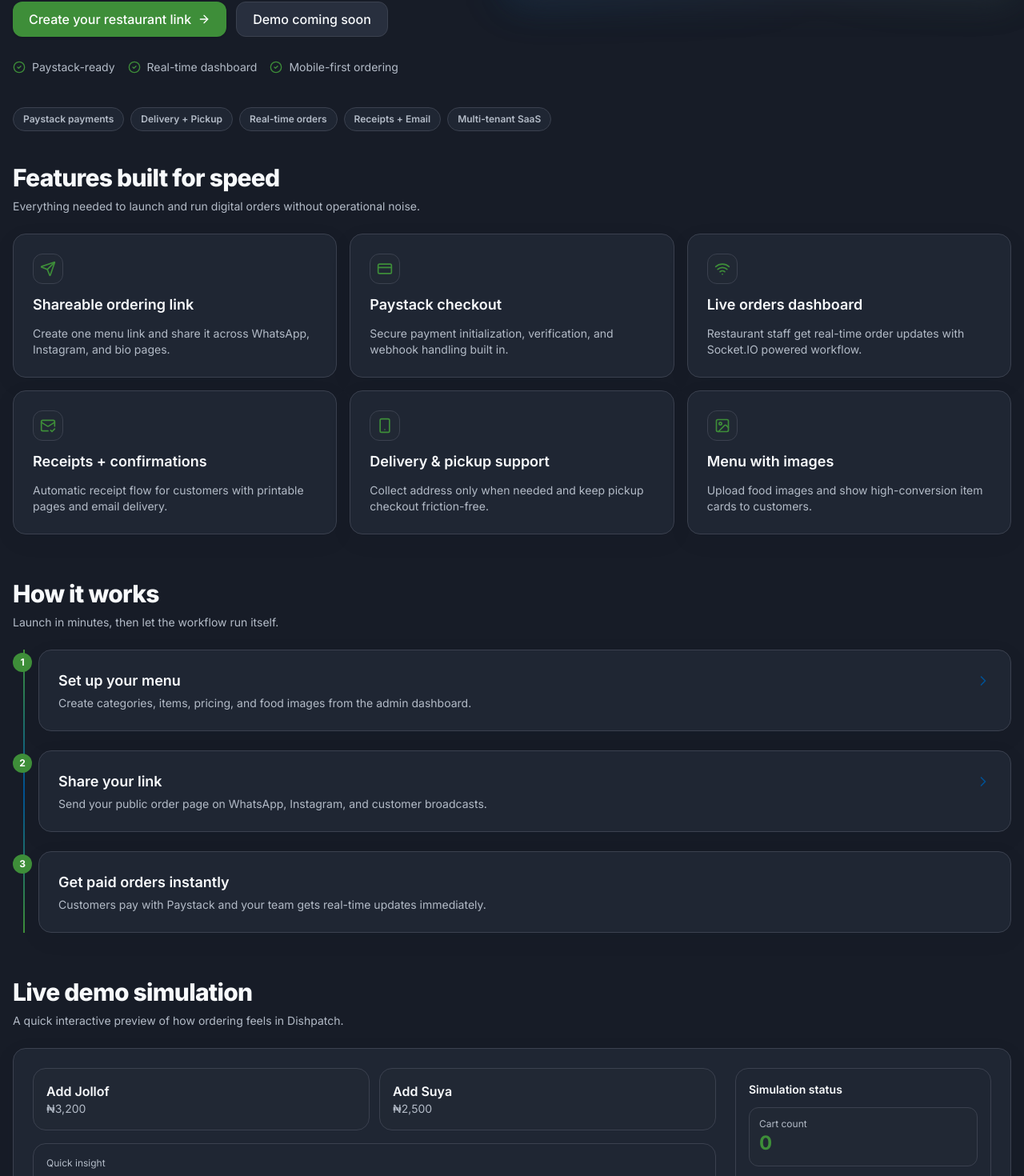
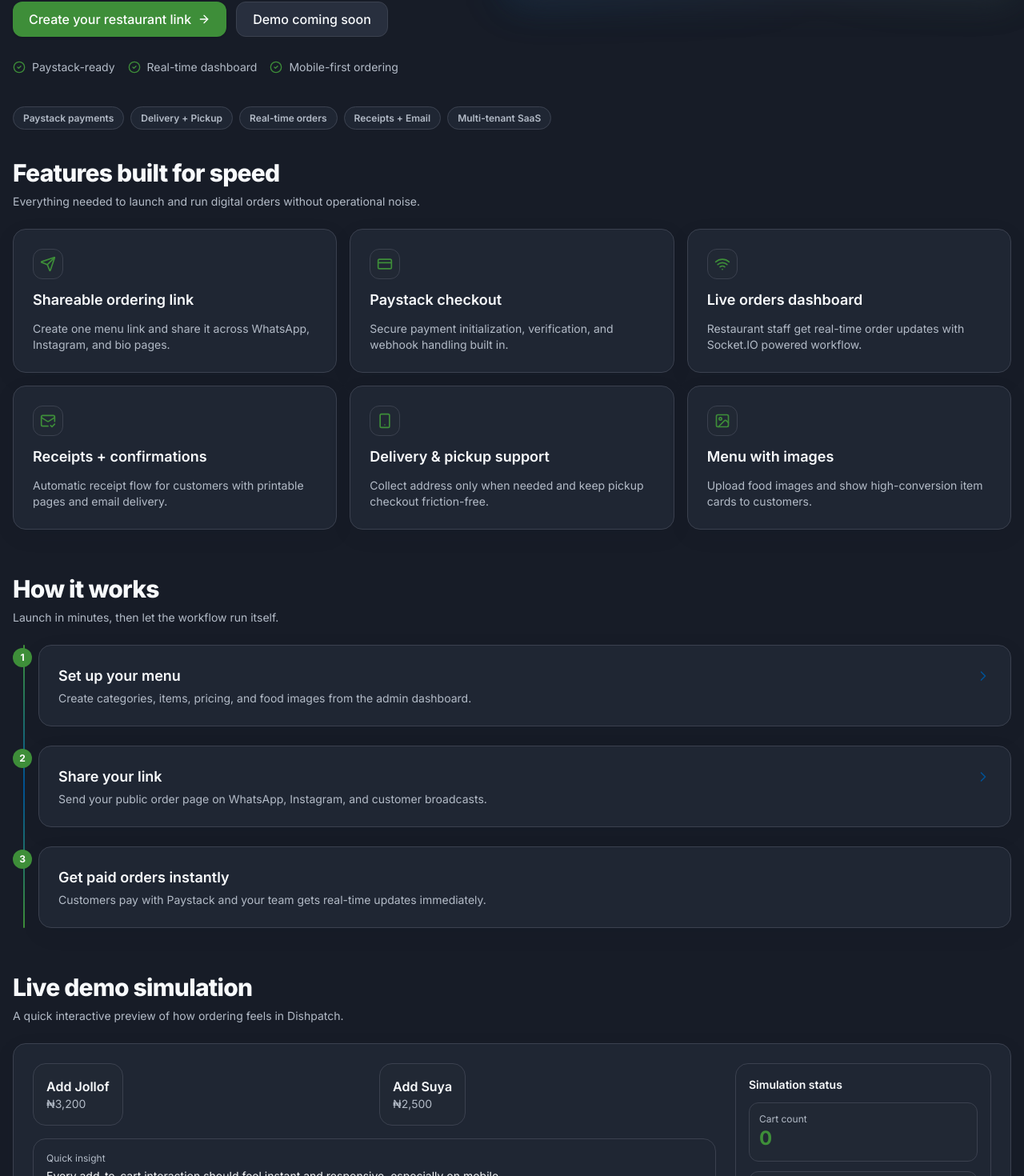
Before and after one commit to JesseDev454/Dishpatch, a React (Vite) app in the folder frontend/: page / in a window 1280 px wide. Shown: the part 508-1978 px from the top of the page at 80% size. Built offline with nearby package versions, Linux system fonts and the light colour scheme; no server answers.

Commit message:
feat(frontend): add reusable scroll reveal and stagger animations

```diff
--- a/frontend/src/pages/LandingPage.tsx
+++ b/frontend/src/pages/LandingPage.tsx
@@ -1,4 +1,4 @@
-import { type ReactNode, useEffect, useMemo, useRef, useState } from "react";
+import { Children, type ReactNode, useEffect, useMemo, useRef, useState } from "react";
 import { Link } from "react-router-dom";
 import { AnimatePresence, motion, useMotionValue, useReducedMotion, useSpring } from "framer-motion";
 import {
@@ -427,20 +427,13 @@ export const LandingPage = () => {
         </section>
 
         <section className="mx-auto w-full max-w-7xl px-4 pb-10">
-          <Reveal className="flex flex-wrap gap-2">
-            {trustChips.map((chip, index) => (
-              <motion.span
-                key={chip}
-                initial={reducedMotion ? undefined : { opacity: 0, y: 14 }}
-                whileInView={reducedMotion ? undefined : { opacity: 1, y: 0 }}
-                viewport={{ once: true, amount: 0.4 }}
-                transition={reducedMotion ? undefined : { delay: index * 0.08, duration: 0.28 }}
-                className="card-hover rounded-full border border-border bg-card px-3 py-1.5 text-xs font-semibold text-muted-foreground"
-              >
+          <RevealStagger className="flex flex-wrap gap-2" stagger={0.1}>
+            {trustChips.map((chip) => (
+              <span key={chip} className="card-hover rounded-full border border-border bg-card px-3 py-1.5 text-xs font-semibold text-muted-foreground">
                 {chip}
-              </motion.span>
+              </span>
             ))}
-          </Reveal>
+          </RevealStagger>
         </section>
 
         <section id="features" className="mx-auto w-full max-w-7xl px-4 pb-14">
@@ -448,12 +441,11 @@ export const LandingPage = () => {
             <h2 className="text-3xl font-black tracking-tight">Features built for speed</h2>
             <p className="mt-2 text-sm text-muted-foreground">Everything needed to launch and run digital orders without operational noise.</p>
           </Reveal>
-          <div className="grid gap-4 sm:grid-cols-2 xl:grid-cols-3">
-            {features.map((feature, index) => {
+          <RevealStagger className="grid gap-4 sm:grid-cols-2 xl:grid-cols-3" childClassName="h-full" stagger={0.1}>
+            {features.map((feature) => {
               const Icon = feature.icon;
               return (
-                <Reveal key={feature.title} delay={index * 0.05}>
-                  <Card className="card-hover h-full">
+                <Card key={feature.title} className="card-hover h-full">
                   <div className="space-y-3">
                     <div className="inline-flex rounded-xl border border-border bg-muted/45 p-2">
                       <Icon className="h-5 w-5 text-primary transition-transform duration-200 group-hover:scale-105" />
@@ -462,10 +454,9 @@ export const LandingPage = () => {
                     <p className="text-sm text-muted-foreground">{feature.description}</p>
                   </div>
                 </Card>
-                </Reveal>
               );
             })}
-          </div>
+          </RevealStagger>
         </section>
 
         <section id="how-it-works" className="mx-auto w-full max-w-7xl px-4 pb-14">
@@ -475,20 +466,16 @@ export const LandingPage = () => {
           </Reveal>
 
           <div className="relative pl-8">
-            <motion.div
-              initial={reducedMotion ? undefined : { scaleY: 0 }}
-              whileInView={reducedMotion ? undefined : { scaleY: 1 }}
-              viewport={{ once: true, amount: 0.4 }}
-              transition={reducedMotion ? undefined : { duration: 0.55, ease: "easeOut" }}
-              style={{ originY: 0 }}
-              className="absolute left-[13px] top-0 h-full w-[2px] bg-gradient-to-b from-primary via-accent to-primary"
-            />
+            <Reveal className="pointer-events-none absolute left-[13px] top-0 h-full w-[2px]">
+              <div className="h-full w-[2px] rounded-full bg-gradient-to-b from-primary via-accent to-primary" />
+            </Reveal>
+            <RevealStagger className="space-y-6" stagger={0.1}>
               {[
                 { title: "Set up your menu", description: "Create categories, items, pricing, and food images from the admin dashboard." },
                 { title: "Share your link", description: "Send your public order page on WhatsApp, Instagram, and customer broadcasts." },
                 { title: "Get paid orders instantly", description: "Customers pay with Paystack and your team gets real-time updates immediately." }
               ].map((step, index) => (
-              <Reveal key={step.title} delay={index * 0.08} className="relative mb-6 last:mb-0">
+                <div key={step.title} className="relative">
                 <span className="absolute -left-8 top-1 inline-flex h-6 w-6 items-center justify-center rounded-full bg-primary text-xs font-bold text-primary-foreground">
                   {index + 1}
                 </span>
@@ -501,8 +488,9 @@ export const LandingPage = () => {
                     {index < 2 ? <ChevronRight className="mt-1 h-5 w-5 text-accent" /> : null}
                   </div>
                 </Card>
-              </Reveal>
+                </div>
               ))}
+            </RevealStagger>
           </div>
         </section>
 
@@ -511,10 +499,11 @@ export const LandingPage = () => {
             <h2 className="text-3xl font-black tracking-tight">Live demo simulation</h2>
             <p className="mt-2 text-sm text-muted-foreground">A quick interactive preview of how ordering feels in Dishpatch.</p>
           </Reveal>
+          <Reveal>
             <Card>
             <div className="grid gap-6 lg:grid-cols-[1fr_320px]">
               <div className="space-y-4">
-                <div className="grid gap-3 sm:grid-cols-2">
+                <RevealStagger className="grid gap-3 sm:grid-cols-2" stagger={0.1}>
                   <button
                     type="button"
                     onClick={() => addSimulationItem("Jollof Rice", 3200)}
@@ -531,18 +520,20 @@ export const LandingPage = () => {
                     <p className="font-semibold">Add Suya</p>
                     <p className="text-sm text-muted-foreground">₦2,500</p>
                   </button>
-                </div>
+                </RevealStagger>
+                <Reveal>
                   <div className="rounded-2xl border border-border bg-card p-4">
                     <p className="text-xs text-muted-foreground">Quick insight</p>
                     <p className="mt-1 text-sm">
                       Every add-to-cart interaction should feel instant and responsive, especially on mobile.
                     </p>
                   </div>
+                </Reveal>
               </div>
 
-              <div className="relative rounded-2xl border border-border bg-card p-4">
+              <Reveal className="relative rounded-2xl border border-border bg-card p-4">
                 <p className="text-sm font-semibold">Simulation status</p>
-                <div className="mt-3 space-y-3">
+                <RevealStagger className="mt-3 space-y-3">
                   <div className="rounded-xl border border-border bg-muted/35 p-3">
                     <p className="text-xs text-muted-foreground">Cart count</p>
                     <p className="text-2xl font-bold text-primary">{Math.round(animatedOrderCount)}</p>
@@ -551,7 +542,7 @@ export const LandingPage = () => {
                     <p className="text-xs text-muted-foreground">Subtotal</p>
                     <p className="text-2xl font-bold text-accent">₦{Math.round(animatedSubtotal).toLocaleString()}</p>
                   </div>
-                </div>
+                </RevealStagger>
                 <AnimatePresence>
                   {simToast ? (
                     <motion.div
@@ -564,9 +555,10 @@ export const LandingPage = () => {
                     </motion.div>
                   ) : null}
                 </AnimatePresence>
-              </div>
+              </Reveal>
             </div>
             </Card>
+          </Reveal>
         </section>
 
         <section id="pricing" className="mx-auto w-full max-w-7xl px-4 pb-14">
@@ -577,8 +569,8 @@ export const LandingPage = () => {
             </div>
             <PricingToggle reducedMotion={reducedMotion} />
           </Reveal>
-          <div className="grid gap-4 md:grid-cols-2">
-            <Card className="card-hover">
+          <RevealStagger className="grid gap-4 md:grid-cols-2" childClassName="h-full" stagger={0.1}>
+            <Card className="card-hover h-full">
               <h3 className="text-xl font-semibold">Starter</h3>
               <p className="mt-1 text-sm text-muted-foreground">Portfolio / demo projects</p>
               <p className="mt-4 text-4xl font-black text-primary">₦0</p>
@@ -588,7 +580,7 @@ export const LandingPage = () => {
               </Button>
             </Card>
 
-            <Card className="card-hover border-accent/35">
+            <Card className="card-hover h-full border-accent/35">
               <h3 className="text-xl font-semibold">Pro</h3>
               <p className="mt-1 text-sm text-muted-foreground">For real restaurants</p>
               <p className="mt-4 text-4xl font-black text-accent">Coming soon</p>
@@ -597,7 +589,7 @@ export const LandingPage = () => {
                 Join waitlist soon
               </Button>
             </Card>
-          </div>
+          </RevealStagger>
           <p className="mt-4 text-sm text-muted-foreground">
             Dishpatch is currently in portfolio/demo mode. Real restaurant onboarding is coming soon.
           </p>
@@ -607,16 +599,16 @@ export const LandingPage = () => {
           <Reveal className="mb-6">
             <h2 className="text-3xl font-black tracking-tight">FAQ</h2>
           </Reveal>
+          <Reveal className="rounded-2xl border border-border bg-card/70 p-3 sm:p-4">
             <Accordion type="single" collapsible className="space-y-3">
               {faqs.map((faq, index) => (
-              <Reveal key={faq.question} delay={index * 0.04}>
-                <AccordionItem value={`faq-${index}`}>
+                <AccordionItem key={faq.question} value={`faq-${index}`}>
                   <AccordionTrigger>{faq.question}</AccordionTrigger>
                   <AccordionContent>{faq.answer}</AccordionContent>
                 </AccordionItem>
-              </Reveal>
               ))}
             </Accordion>
+          </Reveal>
         </section>
 
         <section className="mx-auto w-full max-w-7xl px-4 pb-16">
@@ -663,15 +655,80 @@ const Reveal = ({
 }) => {
   const reducedMotion = useReducedMotion() ?? false;
 
+  if (reducedMotion) {
+    return <div className={className}>{children}</div>;
+  }
+
   return (
     <motion.div
-      initial={reducedMotion ? undefined : { opacity: 0, y: 22 }}
-      whileInView={reducedMotion ? undefined : { opacity: 1, y: 0 }}
-      viewport={{ once: true, amount: 0.2 }}
-      transition={reducedMotion ? undefined : { duration: 0.45, ease: [0.22, 1, 0.36, 1], delay }}
+      initial={{ opacity: 0, y: 16, scale: 0.98 }}
+      whileInView={{ opacity: 1, y: 0, scale: 1 }}
+      viewport={{ once: true, amount: 0.25 }}
+      transition={{ duration: 0.52, ease: "easeOut", delay }}
       className={className}
     >
       {children}
+    </motion.div>
+  );
+};
+
+const RevealStagger = ({
+  children,
+  className,
+  childClassName,
+  stagger = 0.1,
+  delayChildren = 0
+}: {
+  children: ReactNode;
+  className?: string;
+  childClassName?: string;
+  stagger?: number;
+  delayChildren?: number;
+}) => {
+  const reducedMotion = useReducedMotion() ?? false;
+
+  if (reducedMotion) {
+    return <div className={className}>{children}</div>;
+  }
+
+  const nodes = Children.toArray(children);
+
+  return (
+    <motion.div
+      initial="hidden"
+      whileInView="show"
+      viewport={{ once: true, amount: 0.25 }}
+      variants={{
+        hidden: {},
+        show: {
+          transition: {
+            staggerChildren: stagger,
+            delayChildren
+          }
+        }
+      }}
+      className={className}
+    >
+      {nodes.map((child, index) => (
+        <motion.div
+          key={(typeof child === "object" && child && "key" in child && child.key) ? String(child.key) : `reveal-${index}`}
+          variants={{
+            hidden: { opacity: 0, y: 16, scale: 0.98 },
+            show: {
+              opacity: 1,
+              y: 0,
+              scale: 1,
+              transition: {
+                duration: 0.52,
+                ease: "easeOut"
+              }
+            }
+          }}
+          className={childClassName}
+        >
+          {child}
+        </motion.div>
+      ))}
     </motion.div>
   );
 };
```
Lines whose indentation alone changed are shown as unchanged.
